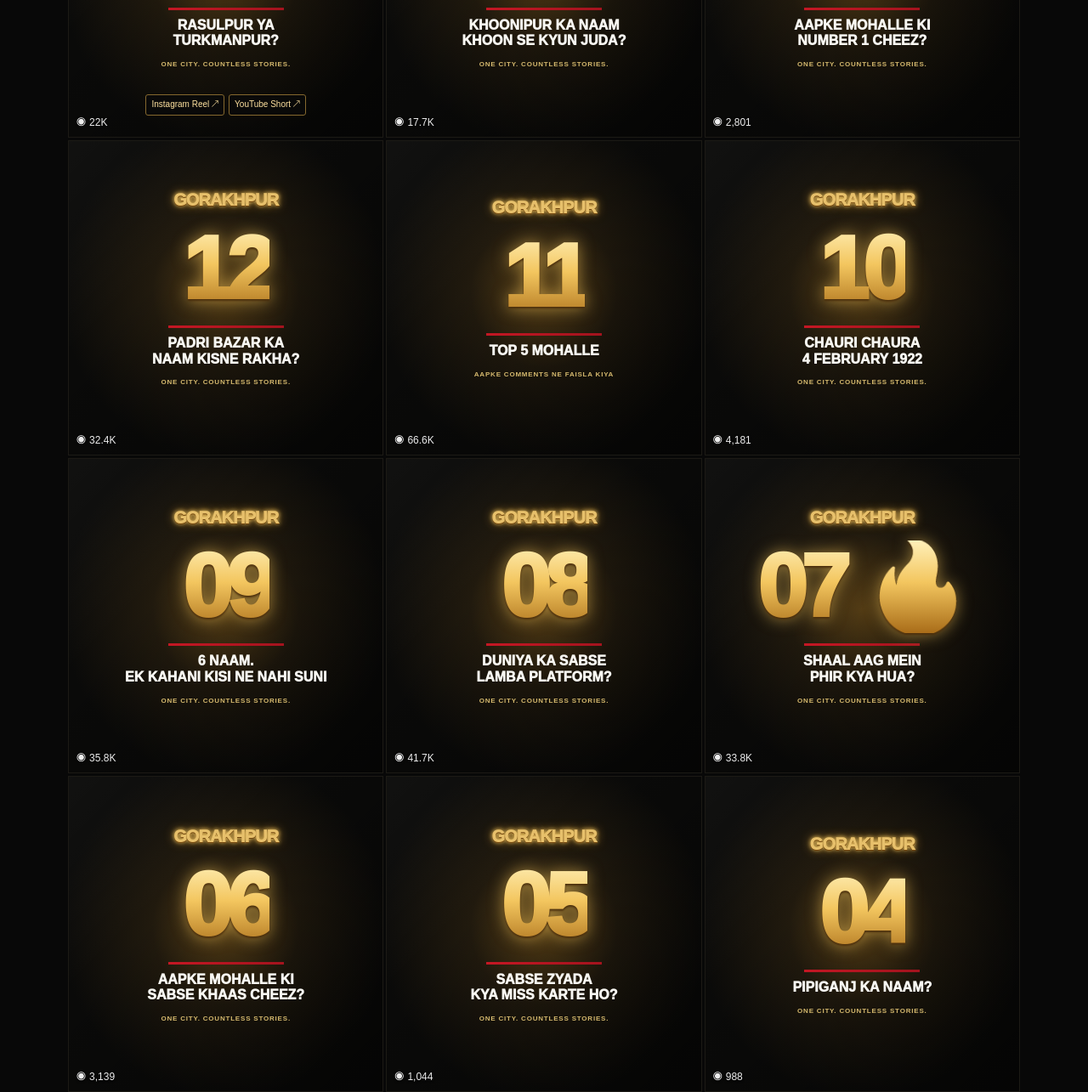
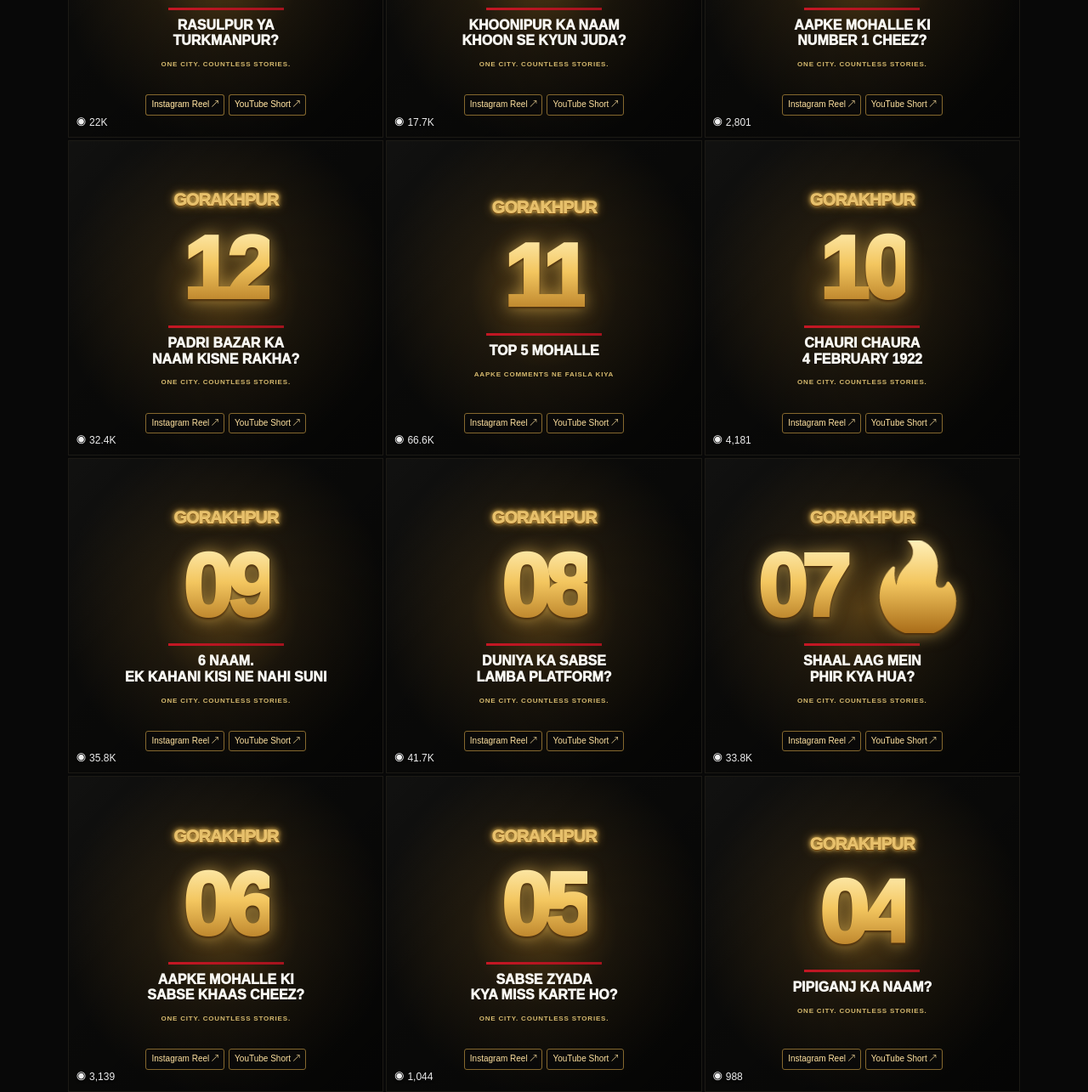
Before and after one commit to anshikaarya639619-del/Ggfuf, a plain HTML site: page index.html in a window 1280 px wide. Shown: the part 1116-2401 px from the top of the page at 85% size. Drawn offline with Linux system fonts and the light colour scheme.

Commit message:
Add Instagram and YouTube watch links to every story card

```diff
--- a/index.html
+++ b/index.html
@@ -28,21 +28,21 @@ footer{border-top:1px solid var(--line);padding:18px 0;color:#857d70;font-size:1
 <section class="profile"><div class="wrap"><div class="profiletop"><div class="avatar"><strong>365</strong></div><div class="profileinfo"><div class="handle">gorakhpur_365_an</div><div class="stats"><div><b>365</b>दिन</div><div><b>365</b>कहानियाँ</div><div><b>1</b>शहर</div></div></div></div><div class="bio"><b>📍 गोरखपुर, उत्तर प्रदेश 🇮🇳</b><br>👑 एक शहर • अनगिनत अनकही कहानियाँ<br>🏛️ इतिहास | संस्कृति | छिपे हुए राज<br>🎬 365 दिन • 365 कहानियाँ<br>❤️ सच्चे गोरखपुरवासी को शेयर करें!<br>🌍 गोरखपुर की पहचान, दुनिया के नाम!</div><div class="profile-actions"><a href="https://www.instagram.com/gorakhpur_365_an/" target="_blank" rel="noopener">INSTAGRAM PROFILE ↗</a><a href="#episodes">EXPLORE REELS ↓</a></div></div></section>
 <section class="hero"><div class="wrap"><div class="eyebrow">ONE CITY. COUNTLESS STORIES.</div><h1>GORAKHPUR<br>365</h1><div class="redline"></div><p>गोरखपुर के हर मोहल्ले, हर नाम, हर याद और हर अनकही कहानी की खोज।</p></div></section>
 <section class="section" id="episodes"><div class="wrap"><div class="sectionhead"><h2>THE 365 STORY SERIES</h2><p>कहानी खोजें, लोकप्रिय वीडियो देखें या Day के हिसाब से ब्राउज़ करें।</p></div><div class="toolsbar"><label class="searchbox">⌕ <input id="storySearch" type="search" placeholder="मोहल्ला या कहानी खोजें..." aria-label="कहानी खोजें"></label><div class="sorts" role="group" aria-label="कहानियाँ क्रम में दिखाएँ"><button class="sort active" data-sort="latest">Latest</button><button class="sort" data-sort="popular">Popular</button><button class="sort" data-sort="oldest">Oldest</button></div><div class="resultcount" id="resultCount" aria-live="polite">15 कहानियाँ</div></div><div class="reelgrid" id="reelGrid">
-<article class="tile" data-day="15" data-views="22000"><div class="tilebrand">GORAKHPUR</div><div class="day">15</div><div class="redline"></div><div class="caption">RASULPUR YA<br>TURKMANPUR?</div><div class="tagline">ONE CITY. COUNTLESS STORIES.</div><div class="cardlinks"><a href="https://www.instagram.com/gorakhpur_365_an/reels/" target="_blank" rel="noopener">Instagram Reel ↗</a><a href="https://www.youtube.com/@heysurajAN/shorts" target="_blank" rel="noopener">YouTube Short ↗</a></div><div class="views"><span>◉</span>22K</div></article>
-<article class="tile" data-day="14" data-views="17700"><div class="tilebrand">GORAKHPUR</div><div class="day">14</div><div class="redline"></div><div class="caption">KHOONIPUR KA NAAM<br>KHOON SE KYUN JUDA?</div><div class="tagline">ONE CITY. COUNTLESS STORIES.</div><div class="views"><span>◉</span>17.7K</div></article>
-<article class="tile" data-day="13" data-views="2"><div class="tilebrand">GORAKHPUR</div><div class="day">13</div><div class="redline"></div><div class="caption">AAPKE MOHALLE KI<br>NUMBER 1 CHEEZ?</div><div class="tagline">ONE CITY. COUNTLESS STORIES.</div><div class="views"><span>◉</span>2,801</div></article>
-<article class="tile" data-day="12" data-views="32400"><div class="tilebrand">GORAKHPUR</div><div class="day">12</div><div class="redline"></div><div class="caption">PADRI BAZAR KA<br>NAAM KISNE RAKHA?</div><div class="tagline">ONE CITY. COUNTLESS STORIES.</div><div class="views"><span>◉</span>32.4K</div></article>
-<article class="tile" data-day="11" data-views="66600"><div class="tilebrand">GORAKHPUR</div><div class="day">11</div><div class="redline"></div><div class="caption">TOP 5 MOHALLE</div><div class="tagline">AAPKE COMMENTS NE FAISLA KIYA</div><div class="views"><span>◉</span>66.6K</div></article>
-<article class="tile" data-day="10" data-views="4"><div class="tilebrand">GORAKHPUR</div><div class="day">10</div><div class="redline"></div><div class="caption">CHAURI CHAURA<br>4 FEBRUARY 1922</div><div class="tagline">ONE CITY. COUNTLESS STORIES.</div><div class="views"><span>◉</span>4,181</div></article>
-<article class="tile" data-day="9" data-views="35800"><div class="tilebrand">GORAKHPUR</div><div class="day">09</div><div class="redline"></div><div class="caption">6 NAAM.<br>EK KAHANI KISI NE NAHI SUNI</div><div class="tagline">ONE CITY. COUNTLESS STORIES.</div><div class="views"><span>◉</span>35.8K</div></article>
-<article class="tile" data-day="8" data-views="41700"><div class="tilebrand">GORAKHPUR</div><div class="day">08</div><div class="redline"></div><div class="caption">DUNIYA KA SABSE<br>LAMBA PLATFORM?</div><div class="tagline">ONE CITY. COUNTLESS STORIES.</div><div class="views"><span>◉</span>41.7K</div></article>
-<article class="tile"><div class="tilebrand">GORAKHPUR</div><div class="day">07 🔥</div><div class="redline"></div><div class="caption">SHAAL AAG MEIN<br>PHIR KYA HUA?</div><div class="tagline">ONE CITY. COUNTLESS STORIES.</div><div class="views"><span>◉</span>33.8K</div></article>
-<article class="tile" data-day="6" data-views="3"><div class="tilebrand">GORAKHPUR</div><div class="day">06</div><div class="redline"></div><div class="caption">AAPKE MOHALLE KI<br>SABSE KHAAS CHEEZ?</div><div class="tagline">ONE CITY. COUNTLESS STORIES.</div><div class="views"><span>◉</span>3,139</div></article>
-<article class="tile" data-day="5" data-views="1"><div class="tilebrand">GORAKHPUR</div><div class="day">05</div><div class="redline"></div><div class="caption">SABSE ZYADA<br>KYA MISS KARTE HO?</div><div class="tagline">ONE CITY. COUNTLESS STORIES.</div><div class="views"><span>◉</span>1,044</div></article>
-<article class="tile" data-day="4" data-views="988"><div class="tilebrand">GORAKHPUR</div><div class="day">04</div><div class="redline"></div><div class="caption">PIPIGANJ KA NAAM?</div><div class="tagline">ONE CITY. COUNTLESS STORIES.</div><div class="views"><span>◉</span>988</div></article>
-<article class="tile" data-day="3" data-views="2"><div class="tilebrand">GORAKHPUR</div><div class="day">03</div><div class="redline"></div><div class="caption">DIL MEIN GORAKHPUR</div><div class="tagline">ONE CITY. COUNTLESS STORIES.</div><div class="views"><span>◉</span>2,370</div></article>
-<article class="tile" data-day="2" data-views="919"><div class="tilebrand">GORAKHPUR</div><div class="day">02</div><div class="redline"></div><div class="caption">KIS MOHALLE SE HO?</div><div class="tagline">ONE CITY. COUNTLESS STORIES.</div><div class="views"><span>◉</span>919</div></article>
-<article class="tile" data-day="1" data-views="818"><div class="tilebrand">GORAKHPUR</div><div class="day">365</div><div class="redline"></div><div class="caption">DAY 01</div><div class="tagline">ONE CITY. COUNTLESS STORIES.</div><div class="views"><span>◉</span>818</div></article>
+<article class="tile" data-day="15" data-views="22000"><div class="tilebrand">GORAKHPUR</div><div class="day">15</div><div class="redline"></div><div class="caption">RASULPUR YA<br>TURKMANPUR?</div><div class="tagline">ONE CITY. COUNTLESS STORIES.</div><div class="cardlinks"><a href="https://www.instagram.com/gorakhpur_365_an/reels/" target="_blank" rel="noopener">Instagram Reel ↗</a><a href="https://www.youtube.com/@heysurajAN/shorts" target="_blank" rel="noopener">YouTube Short ↗</a></div><div class="cardlinks"><a href="https://www.instagram.com/gorakhpur_365_an/reels/" target="_blank" rel="noopener">Instagram Reel ↗</a><a href="https://www.youtube.com/@heysurajAN/shorts" target="_blank" rel="noopener">YouTube Short ↗</a></div><div class="views"><span>◉</span>22K</div></article>
+<article class="tile" data-day="14" data-views="17700"><div class="tilebrand">GORAKHPUR</div><div class="day">14</div><div class="redline"></div><div class="caption">KHOONIPUR KA NAAM<br>KHOON SE KYUN JUDA?</div><div class="tagline">ONE CITY. COUNTLESS STORIES.</div><div class="cardlinks"><a href="https://www.instagram.com/gorakhpur_365_an/reels/" target="_blank" rel="noopener">Instagram Reel ↗</a><a href="https://www.youtube.com/@heysurajAN/shorts" target="_blank" rel="noopener">YouTube Short ↗</a></div><div class="views"><span>◉</span>17.7K</div></article>
+<article class="tile" data-day="13" data-views="2"><div class="tilebrand">GORAKHPUR</div><div class="day">13</div><div class="redline"></div><div class="caption">AAPKE MOHALLE KI<br>NUMBER 1 CHEEZ?</div><div class="tagline">ONE CITY. COUNTLESS STORIES.</div><div class="cardlinks"><a href="https://www.instagram.com/gorakhpur_365_an/reels/" target="_blank" rel="noopener">Instagram Reel ↗</a><a href="https://www.youtube.com/@heysurajAN/shorts" target="_blank" rel="noopener">YouTube Short ↗</a></div><div class="views"><span>◉</span>2,801</div></article>
+<article class="tile" data-day="12" data-views="32400"><div class="tilebrand">GORAKHPUR</div><div class="day">12</div><div class="redline"></div><div class="caption">PADRI BAZAR KA<br>NAAM KISNE RAKHA?</div><div class="tagline">ONE CITY. COUNTLESS STORIES.</div><div class="cardlinks"><a href="https://www.instagram.com/gorakhpur_365_an/reels/" target="_blank" rel="noopener">Instagram Reel ↗</a><a href="https://www.youtube.com/@heysurajAN/shorts" target="_blank" rel="noopener">YouTube Short ↗</a></div><div class="views"><span>◉</span>32.4K</div></article>
+<article class="tile" data-day="11" data-views="66600"><div class="tilebrand">GORAKHPUR</div><div class="day">11</div><div class="redline"></div><div class="caption">TOP 5 MOHALLE</div><div class="tagline">AAPKE COMMENTS NE FAISLA KIYA</div><div class="cardlinks"><a href="https://www.instagram.com/gorakhpur_365_an/reels/" target="_blank" rel="noopener">Instagram Reel ↗</a><a href="https://www.youtube.com/@heysurajAN/shorts" target="_blank" rel="noopener">YouTube Short ↗</a></div><div class="views"><span>◉</span>66.6K</div></article>
+<article class="tile" data-day="10" data-views="4"><div class="tilebrand">GORAKHPUR</div><div class="day">10</div><div class="redline"></div><div class="caption">CHAURI CHAURA<br>4 FEBRUARY 1922</div><div class="tagline">ONE CITY. COUNTLESS STORIES.</div><div class="cardlinks"><a href="https://www.instagram.com/gorakhpur_365_an/reels/" target="_blank" rel="noopener">Instagram Reel ↗</a><a href="https://www.youtube.com/@heysurajAN/shorts" target="_blank" rel="noopener">YouTube Short ↗</a></div><div class="views"><span>◉</span>4,181</div></article>
+<article class="tile" data-day="9" data-views="35800"><div class="tilebrand">GORAKHPUR</div><div class="day">09</div><div class="redline"></div><div class="caption">6 NAAM.<br>EK KAHANI KISI NE NAHI SUNI</div><div class="tagline">ONE CITY. COUNTLESS STORIES.</div><div class="cardlinks"><a href="https://www.instagram.com/gorakhpur_365_an/reels/" target="_blank" rel="noopener">Instagram Reel ↗</a><a href="https://www.youtube.com/@heysurajAN/shorts" target="_blank" rel="noopener">YouTube Short ↗</a></div><div class="views"><span>◉</span>35.8K</div></article>
+<article class="tile" data-day="8" data-views="41700"><div class="tilebrand">GORAKHPUR</div><div class="day">08</div><div class="redline"></div><div class="caption">DUNIYA KA SABSE<br>LAMBA PLATFORM?</div><div class="tagline">ONE CITY. COUNTLESS STORIES.</div><div class="cardlinks"><a href="https://www.instagram.com/gorakhpur_365_an/reels/" target="_blank" rel="noopener">Instagram Reel ↗</a><a href="https://www.youtube.com/@heysurajAN/shorts" target="_blank" rel="noopener">YouTube Short ↗</a></div><div class="views"><span>◉</span>41.7K</div></article>
+<article class="tile"><div class="tilebrand">GORAKHPUR</div><div class="day">07 🔥</div><div class="redline"></div><div class="caption">SHAAL AAG MEIN<br>PHIR KYA HUA?</div><div class="tagline">ONE CITY. COUNTLESS STORIES.</div><div class="cardlinks"><a href="https://www.instagram.com/gorakhpur_365_an/reels/" target="_blank" rel="noopener">Instagram Reel ↗</a><a href="https://www.youtube.com/@heysurajAN/shorts" target="_blank" rel="noopener">YouTube Short ↗</a></div><div class="views"><span>◉</span>33.8K</div></article>
+<article class="tile" data-day="6" data-views="3"><div class="tilebrand">GORAKHPUR</div><div class="day">06</div><div class="redline"></div><div class="caption">AAPKE MOHALLE KI<br>SABSE KHAAS CHEEZ?</div><div class="tagline">ONE CITY. COUNTLESS STORIES.</div><div class="cardlinks"><a href="https://www.instagram.com/gorakhpur_365_an/reels/" target="_blank" rel="noopener">Instagram Reel ↗</a><a href="https://www.youtube.com/@heysurajAN/shorts" target="_blank" rel="noopener">YouTube Short ↗</a></div><div class="views"><span>◉</span>3,139</div></article>
+<article class="tile" data-day="5" data-views="1"><div class="tilebrand">GORAKHPUR</div><div class="day">05</div><div class="redline"></div><div class="caption">SABSE ZYADA<br>KYA MISS KARTE HO?</div><div class="tagline">ONE CITY. COUNTLESS STORIES.</div><div class="cardlinks"><a href="https://www.instagram.com/gorakhpur_365_an/reels/" target="_blank" rel="noopener">Instagram Reel ↗</a><a href="https://www.youtube.com/@heysurajAN/shorts" target="_blank" rel="noopener">YouTube Short ↗</a></div><div class="views"><span>◉</span>1,044</div></article>
+<article class="tile" data-day="4" data-views="988"><div class="tilebrand">GORAKHPUR</div><div class="day">04</div><div class="redline"></div><div class="caption">PIPIGANJ KA NAAM?</div><div class="tagline">ONE CITY. COUNTLESS STORIES.</div><div class="cardlinks"><a href="https://www.instagram.com/gorakhpur_365_an/reels/" target="_blank" rel="noopener">Instagram Reel ↗</a><a href="https://www.youtube.com/@heysurajAN/shorts" target="_blank" rel="noopener">YouTube Short ↗</a></div><div class="views"><span>◉</span>988</div></article>
+<article class="tile" data-day="3" data-views="2"><div class="tilebrand">GORAKHPUR</div><div class="day">03</div><div class="redline"></div><div class="caption">DIL MEIN GORAKHPUR</div><div class="tagline">ONE CITY. COUNTLESS STORIES.</div><div class="cardlinks"><a href="https://www.instagram.com/gorakhpur_365_an/reels/" target="_blank" rel="noopener">Instagram Reel ↗</a><a href="https://www.youtube.com/@heysurajAN/shorts" target="_blank" rel="noopener">YouTube Short ↗</a></div><div class="views"><span>◉</span>2,370</div></article>
+<article class="tile" data-day="2" data-views="919"><div class="tilebrand">GORAKHPUR</div><div class="day">02</div><div class="redline"></div><div class="caption">KIS MOHALLE SE HO?</div><div class="tagline">ONE CITY. COUNTLESS STORIES.</div><div class="cardlinks"><a href="https://www.instagram.com/gorakhpur_365_an/reels/" target="_blank" rel="noopener">Instagram Reel ↗</a><a href="https://www.youtube.com/@heysurajAN/shorts" target="_blank" rel="noopener">YouTube Short ↗</a></div><div class="views"><span>◉</span>919</div></article>
+<article class="tile" data-day="1" data-views="818"><div class="tilebrand">GORAKHPUR</div><div class="day">365</div><div class="redline"></div><div class="caption">DAY 01</div><div class="tagline">ONE CITY. COUNTLESS STORIES.</div><div class="cardlinks"><a href="https://www.instagram.com/gorakhpur_365_an/reels/" target="_blank" rel="noopener">Instagram Reel ↗</a><a href="https://www.youtube.com/@heysurajAN/shorts" target="_blank" rel="noopener">YouTube Short ↗</a></div><div class="views"><span>◉</span>818</div></article>
 </div>
 <div class="cta" id="follow"><h2>गोरखपुर की कहानी से जुड़िए ❤️</h2><p>नई Reels, शहर के सवाल और अनसुनी कहानियों के लिए Instagram और YouTube पर Follow / Subscribe करें।</p><div class="buttons"><a class="button" href="https://www.instagram.com/gorakhpur_365_an/" target="_blank" rel="noopener">FOLLOW INSTAGRAM ↗</a><a class="button outline" href="https://www.youtube.com/@heysurajAN" target="_blank" rel="noopener">SUBSCRIBE ON YOUTUBE ↗</a><button class="button outline" id="shareSite" type="button">SHARE WEBSITE ↗</button><a class="button outline" href="https://ig.me/m/gorakhpur_365_an" target="_blank" rel="noopener">SUGGEST A STORY ↗</a></div><p id="shareStatus" class="sharestatus" aria-live="polite"></p></div></div></section>
 <section class="section" id="about" style="padding-top:0"><div class="wrap sectionhead"><h2>ONE CITY. COUNTLESS STORIES.</h2><p>GORAKHPUR 365 — गोरखपुर की पहचान, इतिहास, संस्कृति और मोहल्लों की कहानियों को दुनिया तक पहुँचाने की एक independent creator series.</p></div></section>
```
